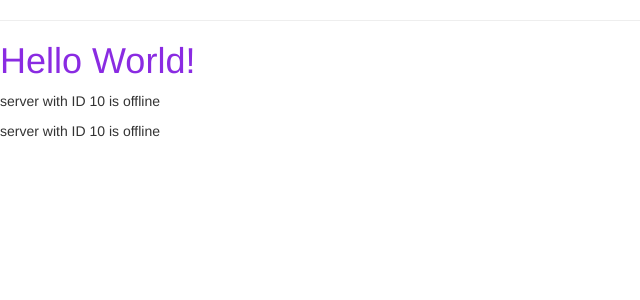
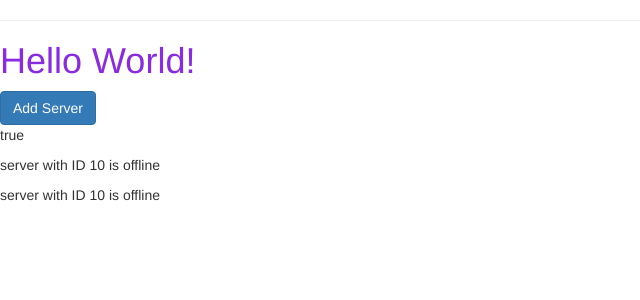
Before and after one commit to shiva-sondakar/angular-projects, an Angular app in the folder project1/: page / in a window 1280 px wide. Shown: the top 300 px of the page, without its empty margins (0-640 px from the left). Built offline with nearby package versions, Linux system fonts and the light colour scheme.

Commit message:
property binding over string interpolation

```diff
--- a/project1/src/app/servers/servers.component.html
+++ b/project1/src/app/servers/servers.component.html
@@ -1,2 +1,7 @@
+<button
+      class="btn btn-primary"
+      [disabled]="!allowNewSever"> Add Server </button> <!-- normal bootstrap class-->
+<p [innerText]="allowNewSever">true</p>
+
 <app-server></app-server>
 <app-server></app-server>
--- a/project1/src/app/servers/servers.component.ts
+++ b/project1/src/app/servers/servers.component.ts
@@ -2,12 +2,17 @@ import { Component, OnInit } from '@angular/core';
 
 @Component({
   selector: 'app-servers',
-  template: '<app-server></app-server><app-server></app-server>',
+ // template: '<app-server></app-server><app-server></app-server>',
+ templateUrl: './servers.component.html',
   styleUrls: ['./servers.component.css']
 })
 export class ServersComponent implements OnInit {
-
-  constructor() { }
+   allowNewSever= false;
+  constructor() {
+    setTimeout(() =>{
+      this.allowNewSever = true;
+    },2000);
+  }
 
   ngOnInit() {
   }
```
